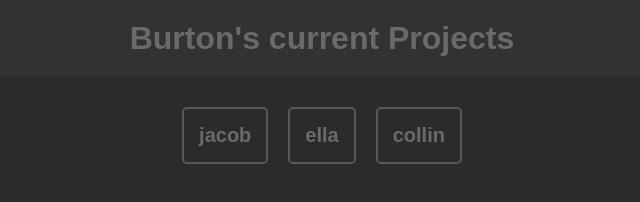
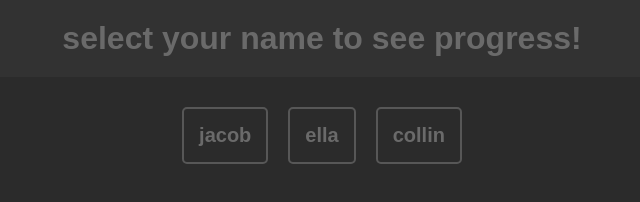
Before and after one commit to bboy432/progresstracking, a plain HTML site: page index.html in a window 1280 px wide. Shown: the whole page, without its empty margins (318-958 px from the left). Drawn offline with Linux system fonts and the light colour scheme.

Commit message:
index.html

```diff
--- a/index.html
+++ b/index.html
@@ -6,12 +6,12 @@
 
   <meta charset="UTF-8">
   <meta name="viewport" content="width=device-width, initial-scale=1.0">
-  <title>select your name to see progress!</title>
+  <title>progress tracker</title>
   <link rel="stylesheet" href="style.css">
 </head>
 <body>
   <header>
-    <h1>Burton's current Projects</h1>
+    <h1>select your name to see progress!</h1>
   </header>
   <main>
     <div class="button-container">
```
